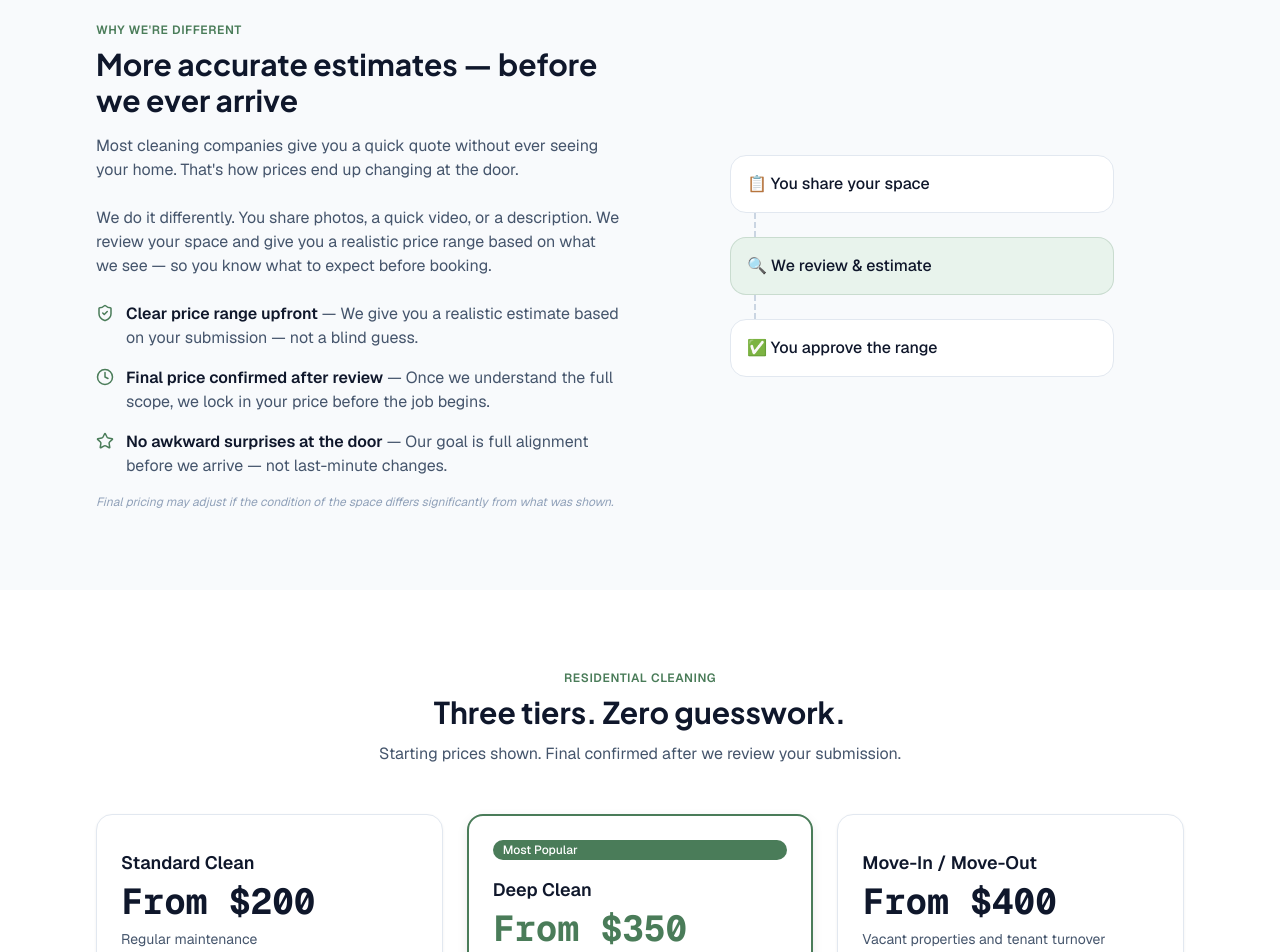
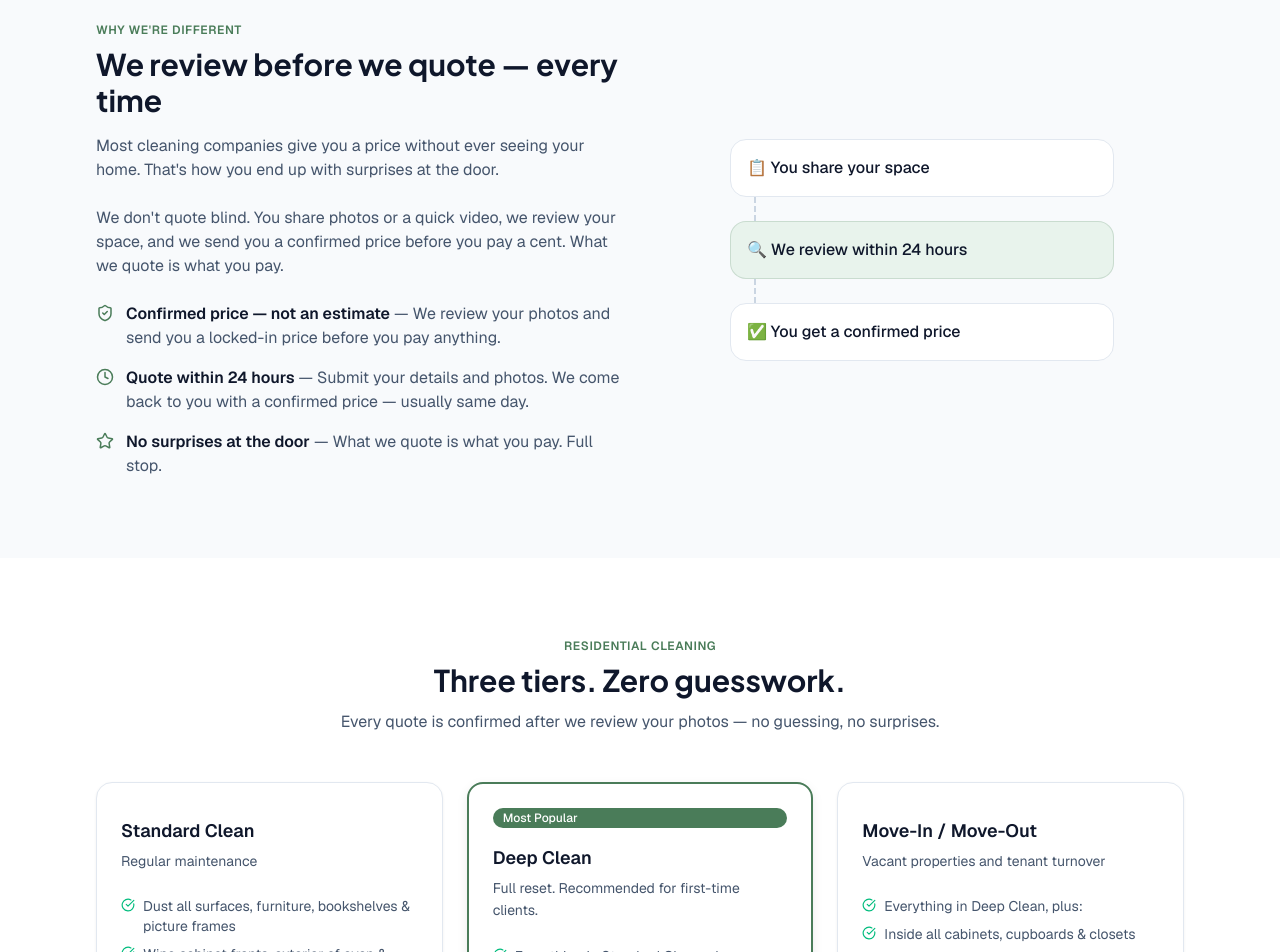
Before and after one commit to gracebotly/renewshine-app, a Next.js app: page / in a window 1280 px wide. Shown: the part 1360-2312 px from the top of the page. Built offline with nearby package versions, Linux system fonts and the light colour scheme.

Commit message:
Remove customer-facing pricing and estimate UI

```diff
--- a/src/app/locations/[city]/page.tsx
+++ b/src/app/locations/[city]/page.tsx
@@ -41,7 +41,6 @@ export async function generateMetadata({
 const serviceTiers = [
   {
     title: 'Standard Clean',
-    price: 'From $200',
     tagline: 'Regular maintenance for already-tidy homes',
     items: [
       'Dust all surfaces, furniture & picture frames',
@@ -55,7 +54,6 @@ const serviceTiers = [
   },
   {
     title: 'Deep Clean',
-    price: 'From $350',
     tagline: 'Full reset — every surface, every corner',
     popular: true,
     items: [
@@ -70,7 +68,6 @@ const serviceTiers = [
   },
   {
     title: 'Move-In / Move-Out',
-    price: 'From $400',
     tagline: 'Vacant properties & tenant turnover',
     items: [
       'Everything in Deep Clean, plus:',
@@ -161,7 +158,7 @@ export default async function CityPage({
               </Button>
             </div>
             <div className="mt-6 flex flex-wrap gap-5 text-sm text-slate-600">
-              {['Insured & background checked', 'Quote within 1–4 hours', 'No payment until you approve'].map(
+              {['Insured & background checked', 'Quote within 24 hours', 'No payment until you approve'].map(
                 (item) => (
                   <div key={item} className="inline-flex items-center gap-2">
                     <CheckCircle size={14} className="text-emerald-500" />
@@ -208,7 +205,7 @@ export default async function CityPage({
               Cleaning services in {city.displayName}
             </h2>
             <p className="mt-3 text-slate-600">
-              Starting prices shown. Final price confirmed after we review your photos.
+              Every quote confirmed after we review your photos — before you pay anything.
             </p>
           </div>
 
@@ -221,13 +218,6 @@ export default async function CityPage({
                 <CardHeader>
                   {tier.popular ? <Badge variant="popular">Most Popular</Badge> : null}
                   <CardTitle className="mt-3">{tier.title}</CardTitle>
-                  <p
-                    className={`font-mono text-4xl font-bold tabular-nums ${
-                      tier.popular ? 'text-(--color-brand)' : 'text-slate-900'
-                    }`}
-                  >
-                    {tier.price}
-                  </p>
                   <CardDescription>{tier.tagline}</CardDescription>
                 </CardHeader>
                 <CardContent>
@@ -290,7 +280,7 @@ export default async function CityPage({
         <div className="mx-auto max-w-4xl px-4 text-center sm:px-6 lg:px-8">
           <h2 className="font-display text-3xl font-bold text-white">Ready for a clean in {city.displayName}?</h2>
           <p className="mx-auto mt-3 max-w-md text-lg text-white/80">
-            Submit your details and photos. We review within 1–4 hours and confirm your price before you pay anything.
+            Submit your details and photos. We review and send you a confirmed price within 24 hours — before you pay anything.
           </p>
           <div className="mt-8 flex flex-wrap justify-center gap-3">
             <Button asChild className="bg-white text-(--color-brand) hover:bg-slate-100">
--- a/src/app/page.tsx
+++ b/src/app/page.tsx
@@ -45,7 +45,7 @@ const steps = [
     icon: Search,
     title: 'We Review & Confirm',
     description:
-      'We assess your submission and lock in a realistic price range based on what we see — usually within 1–4 hours.',
+      'We review your photos and send you a confirmed price — not a range, not an estimate. Usually within 24 hours.',
   },
   {
     icon: CheckCircle,
@@ -64,7 +64,6 @@ const steps = [
 const services = [
   {
     title: 'Standard Clean',
-    price: 'From $200',
     tagline: 'Regular maintenance',
     items: [
       'Dust all surfaces, furniture, bookshelves & picture frames',
@@ -80,7 +79,6 @@ const services = [
   },
   {
     title: 'Deep Clean',
-    price: 'From $350',
     tagline: 'Full reset. Recommended for first-time clients.',
     items: [
       'Everything in Standard Clean, plus:',
@@ -99,7 +97,6 @@ const services = [
   },
   {
     title: 'Move-In / Move-Out',
-    price: 'From $400',
     tagline: 'Vacant properties and tenant turnover',
     items: [
       'Everything in Deep Clean, plus:',
@@ -131,12 +128,12 @@ const faqs = [
   {
     question: 'Do I need to send photos or a video?',
     answer:
-      "You don't have to — but it helps us give you a much more accurate estimate. A 60-second walkthrough video of your space is the easiest way to help us understand what the job involves. Photos of each room work too. If you'd rather just describe your space in writing, that's fine — we'll review what you submit and follow up if we need more details before confirming your price.",
+      "You don't have to — but it helps us give you an accurate quote. A 60-second walkthrough video is ideal. Photos of each room work too. If you'd rather describe your space in writing, that's fine — we'll follow up if we need more detail before confirming your price.",
   },
   {
     question: 'Do I have to pay before you confirm my price?',
     answer:
-      "No. You submit your details and photos at no cost. We review your home and send you a full itemized quote. You only pay a $100 deposit after you've reviewed and approved the confirmed price.",
+      "No. You submit your details and photos — no payment required. We review your space and send you a confirmed quote. You pay a $100 deposit only after you've approved the price.",
   },
   {
     question: 'What areas do you serve?',
@@ -182,7 +179,7 @@ export default function HomePage() {
               confirmed before you pay.
             </h1>
             <p className="mx-auto mt-5 max-w-xl text-lg text-slate-600">
-              Tell us about your space. We review your submission and confirm your price within 1–4 hours.
+              Tell us about your space. We review your photos and send you a confirmed price within 24 hours. No surprises — ever.
             </p>
 
             <div className="mt-8 flex flex-wrap items-center justify-center gap-3">
@@ -195,7 +192,7 @@ export default function HomePage() {
             </div>
 
             <div className="mt-6 flex flex-wrap items-center justify-center gap-6 text-sm text-slate-600">
-              {['Insured & background checked', 'Quote within 1–4 hours', 'No payment until you approve'].map((item) => (
+              {['Insured & background checked', 'Quote within 24 hours', 'No payment until you approve'].map((item) => (
                 <div key={item} className="inline-flex items-center gap-2">
                   <CheckCircle size={14} className="text-emerald-500" />
                   <span>{item}</span>
@@ -264,30 +261,30 @@ export default function HomePage() {
         <div className="mx-auto grid max-w-6xl gap-10 px-4 sm:px-6 lg:grid-cols-2 lg:px-8">
           <div>
             <p className="text-xs font-semibold uppercase tracking-wider text-(--color-brand)">Why we&apos;re different</p>
-            <h2 className="mt-2 font-display text-3xl font-bold text-slate-900">More accurate estimates — before we ever arrive</h2>
+            <h2 className="mt-2 font-display text-3xl font-bold text-slate-900">We review before we quote — every time</h2>
             <p className="mt-4 whitespace-pre-line text-slate-600">
-              Most cleaning companies give you a quick quote without ever seeing your home. That&apos;s how prices end up
-              changing at the door.
+              Most cleaning companies give you a price without ever seeing your home. That&apos;s how you end up with
+              surprises at the door.
               {'\n\n'}
-              We do it differently. You share photos, a quick video, or a description. We review your space and give you a
-              realistic price range based on what we see — so you know what to expect before booking.
+              We don&apos;t quote blind. You share photos or a quick video, we review your space, and we send you a confirmed
+              price before you pay a cent. What we quote is what you pay.
             </p>
             <div className="mt-6 space-y-4">
               {[
                 {
                   icon: ShieldCheck,
-                  title: 'Clear price range upfront',
-                  text: 'We give you a realistic estimate based on your submission — not a blind guess.',
+                  title: 'Confirmed price — not an estimate',
+                  text: 'We review your photos and send you a locked-in price before you pay anything.',
                 },
                 {
                   icon: Clock,
-                  title: 'Final price confirmed after review',
-                  text: 'Once we understand the full scope, we lock in your price before the job begins.',
+                  title: 'Quote within 24 hours',
+                  text: 'Submit your details and photos. We come back to you with a confirmed price — usually same day.',
                 },
                 {
                   icon: Star,
-                  title: 'No awkward surprises at the door',
-                  text: 'Our goal is full alignment before we arrive — not last-minute changes.',
+                  title: 'No surprises at the door',
+                  text: 'What we quote is what you pay. Full stop.',
                 },
               ].map((item) => {
                 const Icon = item.icon
@@ -301,9 +298,6 @@ export default function HomePage() {
                 )
               })}
             </div>
-            <p className="mt-4 text-xs italic text-slate-400">
-              Final pricing may adjust if the condition of the space differs significantly from what was shown.
-            </p>
           </div>
 
           <div className="flex items-center justify-center">
@@ -313,11 +307,11 @@ export default function HomePage() {
               </div>
               <div className="ml-6 h-6 border-l-2 border-dashed border-slate-300" />
               <div className="rounded-xl border border-(--color-brand)/20 bg-(--color-brand-muted) p-4">
-                <p className="font-medium text-slate-900">🔍 We review &amp; estimate</p>
+                <p className="font-medium text-slate-900">🔍 We review within 24 hours</p>
               </div>
               <div className="ml-6 h-6 border-l-2 border-dashed border-slate-300" />
               <div className="rounded-xl border border-slate-200 bg-white p-4">
-                <p className="font-medium text-slate-900">✅ You approve the range</p>
+                <p className="font-medium text-slate-900">✅ You get a confirmed price</p>
               </div>
             </div>
           </div>
@@ -330,7 +324,7 @@ export default function HomePage() {
           <div className="mx-auto mb-12 max-w-2xl text-center">
             <p className="text-xs font-semibold uppercase tracking-wider text-(--color-brand)">Residential cleaning</p>
             <h2 className="mt-2 font-display text-3xl font-bold text-slate-900">Three tiers. Zero guesswork.</h2>
-            <p className="mt-3 text-slate-600">Starting prices shown. Final confirmed after we review your submission.</p>
+            <p className="mt-3 text-slate-600">Every quote is confirmed after we review your photos — no guessing, no surprises.</p>
           </div>
 
           <div className="grid gap-6 lg:grid-cols-3">
@@ -342,11 +336,6 @@ export default function HomePage() {
                 <CardHeader>
                   {service.popular ? <Badge variant="popular">Most Popular</Badge> : null}
                   <CardTitle className="mt-3">{service.title}</CardTitle>
-                  <p
-                    className={`font-mono text-4xl font-bold tabular-nums ${service.popular ? 'text-(--color-brand)' : 'text-slate-900'}`}
-                  >
-                    {service.price}
-                  </p>
                   <CardDescription>{service.tagline}</CardDescription>
                 </CardHeader>
                 <CardContent>
@@ -598,7 +587,7 @@ export default function HomePage() {
         <div className="mx-auto max-w-4xl px-4 text-center sm:px-6 lg:px-8">
           <h2 className="font-display text-3xl font-bold text-white">Ready for a clean you can count on?</h2>
           <p className="mx-auto mt-3 max-w-md text-lg text-white/80">
-            Tell us about your space. Get a confirmed price. Pay only when you&apos;re happy.
+            Tell us about your space. Get a confirmed price. Pay your deposit only after you approve it.
           </p>
           <div className="mt-8 flex flex-wrap justify-center gap-3">
             <Button asChild className="bg-white text-(--color-brand) hover:bg-slate-100">
--- a/src/app/pricing/page.tsx
+++ b/src/app/pricing/page.tsx
@@ -24,7 +24,6 @@ import { Card, CardContent, CardDescription, CardFooter, CardHeader, CardTitle }
 const tiers = [
   {
     title: 'Standard Clean',
-    price: 'From $200',
     tagline: 'Regular maintenance',
     items: [
       'Dust all surfaces, furniture, bookshelves & picture frames',
@@ -40,7 +39,6 @@ const tiers = [
   },
   {
     title: 'Deep Clean',
-    price: 'From $350',
     tagline: 'Full reset. Recommended for first-time clients.',
     items: [
       'Everything in Standard Clean, plus:',
@@ -59,7 +57,6 @@ const tiers = [
   },
   {
     title: 'Move-In / Move-Out',
-    price: 'From $400',
     tagline: 'Vacant properties and tenant turnover',
     items: [
       'Everything in Deep Clean, plus:',
@@ -76,7 +73,6 @@ const tiers = [
 
   {
     title: 'Post-Construction Cleaning',
-    price: 'Custom Quote',
     tagline: 'After renovation, new builds, and construction projects',
     items: [
       'Fine dust and debris removal — all surfaces',
@@ -129,7 +125,7 @@ export default function PricingPage() {
             <p className="text-xs font-semibold uppercase tracking-wider text-(--color-brand)">Pricing</p>
             <h1 className="mt-2 font-display text-4xl font-bold text-slate-900">Simple, Transparent Pricing</h1>
             <p className="mt-3 text-lg text-slate-600">
-              No hidden fees. Your final price confirmed before you pay a single cent.
+              No guessing. Your confirmed price is set after we review your photos — before you pay anything.
             </p>
           </motion.div>
         </div>
@@ -142,9 +138,6 @@ export default function PricingPage() {
               <CardHeader>
                 {tier.popular ? <Badge variant="popular">Most Popular</Badge> : null}
                 <CardTitle className="mt-3">{tier.title}</CardTitle>
-                <p className={`font-mono text-4xl font-bold tabular-nums ${tier.popular ? 'text-(--color-brand)' : 'text-slate-900'}`}>
-                  {tier.price}
-                </p>
                 <CardDescription>{tier.tagline}</CardDescription>
               </CardHeader>
               <CardContent>
@@ -172,7 +165,7 @@ export default function PricingPage() {
         <div className="mx-auto max-w-6xl px-4 sm:px-6 lg:px-8">
           <h2 className="text-2xl font-bold text-slate-900">Additional services</h2>
           <p className="mt-2 text-sm text-slate-600">
-            Available on Standard Cleans. Inside Refrigerator and Inside Oven are included at no extra charge on Deep Clean and Move-In/Move-Out.
+            Available on Standard Cleans · Priced after review · Select during booking
           </p>
 
           <div className="mt-6 grid gap-4 sm:grid-cols-2 lg:grid-cols-3">
@@ -215,7 +208,7 @@ export default function PricingPage() {
       <section className="bg-(--color-brand) py-16">
         <div className="mx-auto max-w-4xl px-4 text-center sm:px-6 lg:px-8">
           <h2 className="font-display text-3xl font-bold text-white">Ready to get started?</h2>
-          <p className="mt-2 text-white/80">Your confirmed price is waiting. No surprises.</p>
+          <p className="mt-2 text-white/80">Your confirmed quote is one submission away. No surprises.</p>
           <div className="mt-6">
             <Button asChild className="bg-white text-(--color-brand) hover:bg-slate-100">
               <Link href="/booking">Get a Quote</Link>
--- a/src/components/booking/BookingForm.tsx
+++ b/src/components/booking/BookingForm.tsx
@@ -814,22 +814,19 @@ export function BookingForm() {
                     {
                       id: 'standard' as ServiceType,
                       title: 'Standard Clean',
-                      price: 'from $200',
                       desc: 'Maintenance cleaning for regularly kept homes',
                     },
                     {
                       id: 'deep' as ServiceType,
                       title: 'Deep Clean',
-                      price: 'from $350',
                       desc: 'Full top-to-bottom clean — includes inside oven & fridge',
                     },
                     {
                       id: 'move_out' as ServiceType,
                       title: 'Move-In / Move-Out',
-                      price: 'from $400',
                       desc: 'For vacant properties and tenant turnover',
                     },
-                  ]).map(({ id, title, price, desc }) => (
+                  ]).map(({ id, title, desc }) => (
                     <button
                       key={id}
                       type="button"
@@ -841,12 +838,9 @@ export function BookingForm() {
                           : 'border-slate-200 hover:border-slate-300'
                       )}
                     >
-                      <div className="flex items-start justify-between gap-3">
-                        <div>
-                          <p className="font-semibold text-slate-900">{title}</p>
-                          <p className="mt-0.5 text-xs text-slate-500">{desc}</p>
-                        </div>
-                        <p className="shrink-0 font-mono text-sm font-semibold tabular-nums text-slate-900">{price}</p>
+                      <div>
+                        <p className="font-semibold text-slate-900">{title}</p>
+                        <p className="mt-0.5 text-xs text-slate-500">{desc}</p>
                       </div>
                     </button>
                   ))}
--- a/src/lib/email/templates/customer-submitted.ts
+++ b/src/lib/email/templates/customer-submitted.ts
@@ -31,12 +31,12 @@ export function customerSubmittedTemplate(job: Job): { subject: string; html: st
   const content = `
     ${badge('Request Received', 'green')}
     ${heading(`Thanks, ${firstName}.`)}
-    ${para(`Your request is in. We&apos;re reviewing your photos now and will be in touch as soon as possible — usually within a few hours. No payment is needed until you approve the quote.`)}
+    ${para(`Your request is in. We&apos;re reviewing your photos now and will be in touch as soon as possible — within 24 hours. No payment is needed until you approve the quote.`)}
 
     <table width="100%" cellpadding="0" cellspacing="0" role="presentation" style="margin:0 0 20px;">
       <tbody>
         ${step(1, 'Request received', 'Your photos and details are with us now.')}
-        ${step(2, 'We reach out with your quote', 'We\'ll contact you by your preferred method — email or phone — to confirm the price and date. We may follow up with a question or two if we need more detail.')}
+        ${step(2, 'We review your photos (within 24 hrs)', 'We confirm your price and set a date — before you pay anything.')}
         ${step(3, 'You approve and pay a $100 deposit', 'Nothing is charged until you see the quote and agree.')}
       </tbody>
     </table>
@@ -55,5 +55,5 @@ export function customerSubmittedTemplate(job: Job): { subject: string; html: st
     )}
   `
 
-  return { subject, html: baseTemplate(content, `We're reviewing your request now and will be in touch soon with your confirmed quote.`) }
+  return { subject, html: baseTemplate(content, `Got it! We'll review your photos and send you a confirmed price within 24 hours.`) }
 }
```
Also changed, not shown: src/components/admin/JobsTable.tsx (+9 -2 lines), src/components/booking/PriceEstimate.tsx (deleted, +0 -31 lines), src/lib/email/templates/owner-new-job.ts (+4 -3 lines).
